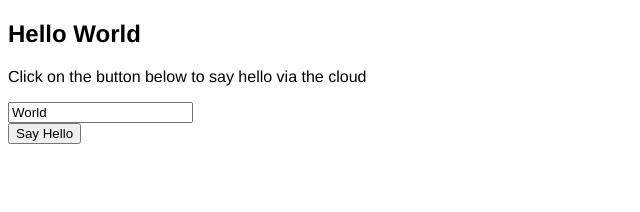
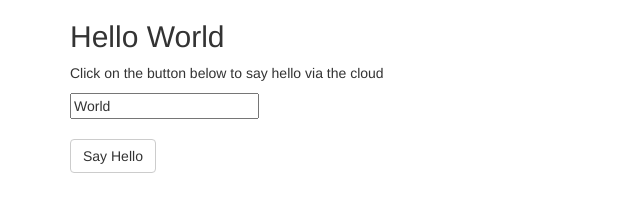
Before and after one commit to feedhenry-templates/helloworld-app, a website: page www/index.html in a window 1280 px wide. Shown: the whole page, without its empty margins (0-640 px from the left). Drawn offline with nearby package versions, Linux system fonts and the light colour scheme; no server answers.

Commit message:
Added Bootstrap

```diff
--- a/www/index.html
+++ b/www/index.html
@@ -1,23 +1,29 @@
 <!DOCTYPE html>
   <head>
+    <meta name="viewport" content="width=device-width, initial-scale=1">
     <title>Hello World</title>
-
+    <!-- Bootstrap CSS -->
+    <link rel="stylesheet" href="https://maxcdn.bootstrapcdn.com/bootstrap/3.2.0/css/bootstrap.min.css">
+    <!-- Bootsrap JavaScript -->
+    <script src="https://maxcdn.bootstrapcdn.com/bootstrap/3.2.0/js/bootstrap.min.js"></script>
     <style>
     body { font-family: "Helvetica Neue", Helvetica, sans-serif; }
     </style>
   </head>
 
   <body>
-    <h2>Hello World</h2>
+    <div class="container">
+      <h2>Hello World</h2>
 
-    <p> Click on the button below to say hello via the cloud</p>
+      <p> Click on the button below to say hello via the cloud</p>
 
-    <input id='hello_to' type="text" name="name" value="World"><br>
-    <button id='say_hello'> Say Hello</button>
+      <input id='hello_to' type="text" name="name" value="World"></br></br>
+      <button type="button" class="btn btn-default" id='say_hello'> Say Hello</button>
 
-    <div id="cloudResponse"></div>
+      <div id="cloudResponse"></div>
 
-    <script src="feedhenry.js"></script>
-    <script src="hello.js"></script>
+      <script src="feedhenry.js"></script>
+      <script src="hello.js"></script>
+    </div>
   </body>
 </html>
```
